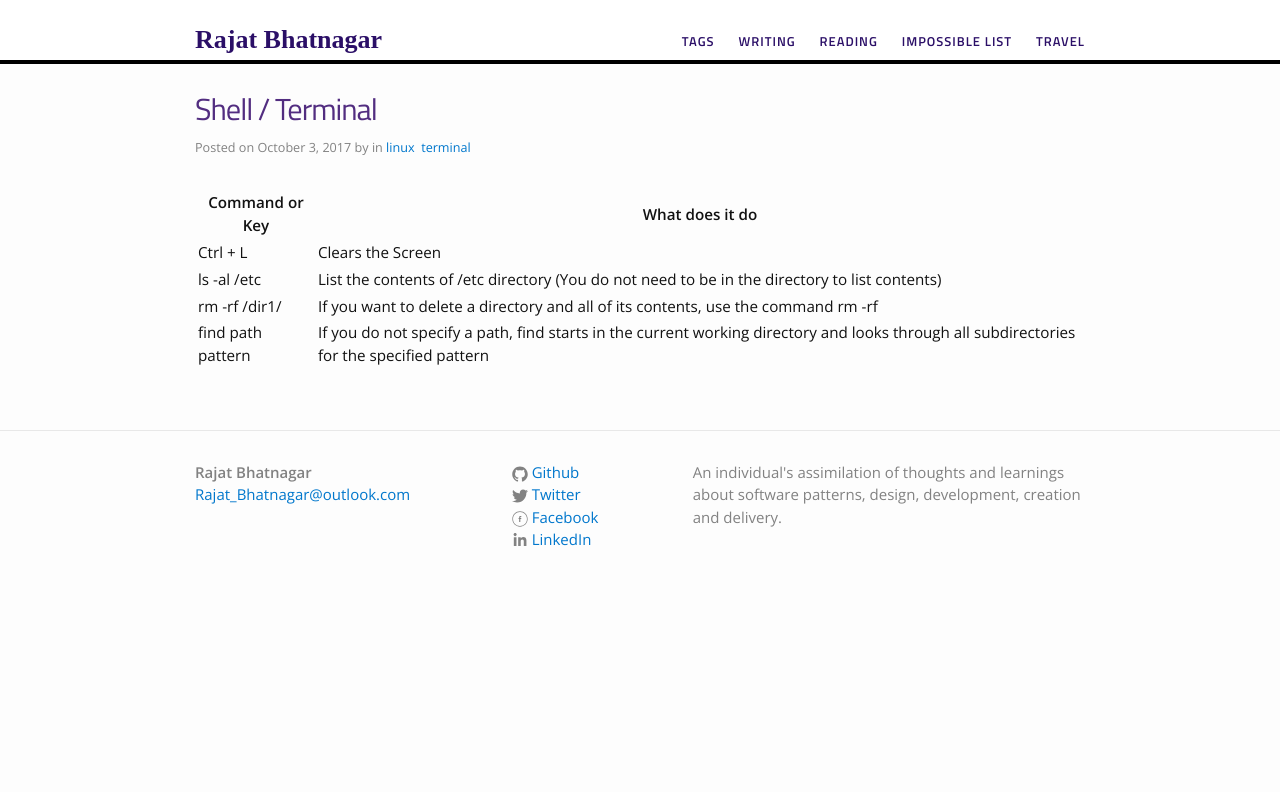
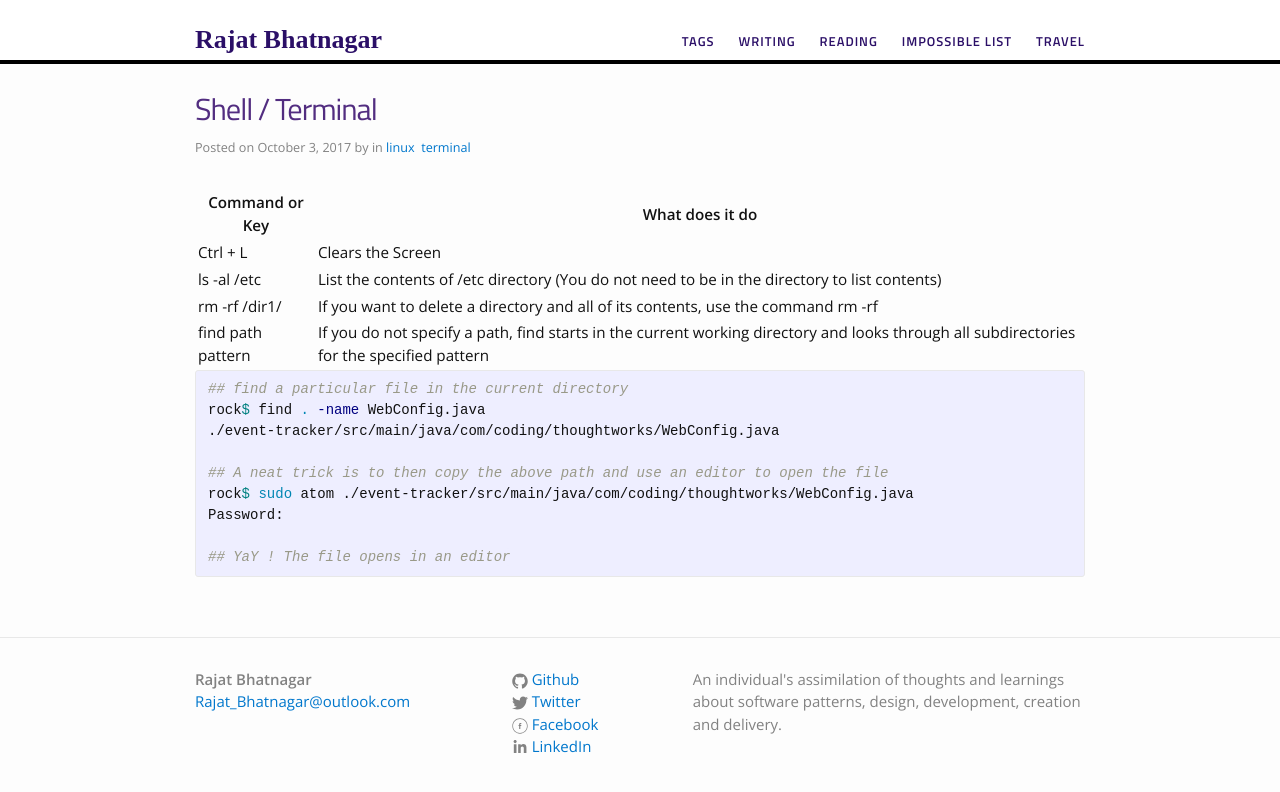
Before and after one commit to rajat-bhatnagar/rajat-bhatnagar.github.io, a Jekyll site: the page built from _posts/2017-10-03-LinuxTerminal.md, in a window 1280 px wide. Shown: the top 792 px of the page. Built offline with Jekyll 4.4.1, drawn with Linux system fonts in a browser that asks for light colours; comment, search, counter and statistics services are not loaded.

Commit message:
3rdOctober2017: Added illustration for finding a file and a net trick for opening it in editor

```diff
--- a/_posts/2017-10-03-LinuxTerminal.md
+++ b/_posts/2017-10-03-LinuxTerminal.md
@@ -13,3 +13,15 @@ comments: true
 | ls -al /etc    | List the contents of /etc directory (You do not need to be in the directory to list contents) |
 | rm -rf /dir1/  | If you want to delete a directory and all of its contents, use the command rm -rf |
 | find path pattern | If you do not specify a path, find starts in the current working directory and looks through all subdirectories for the specified pattern|
+
+{% highlight bash %}
+## find a particular file in the current directory
+rock$ find . -name WebConfig.java
+./event-tracker/src/main/java/com/coding/thoughtworks/WebConfig.java
+
+## A neat trick is to then copy the above path and use an editor to open the file
+rock$ sudo atom ./event-tracker/src/main/java/com/coding/thoughtworks/WebConfig.java
+Password:
+
+## YaY ! The file opens in an editor
+{% endhighlight %}
```
